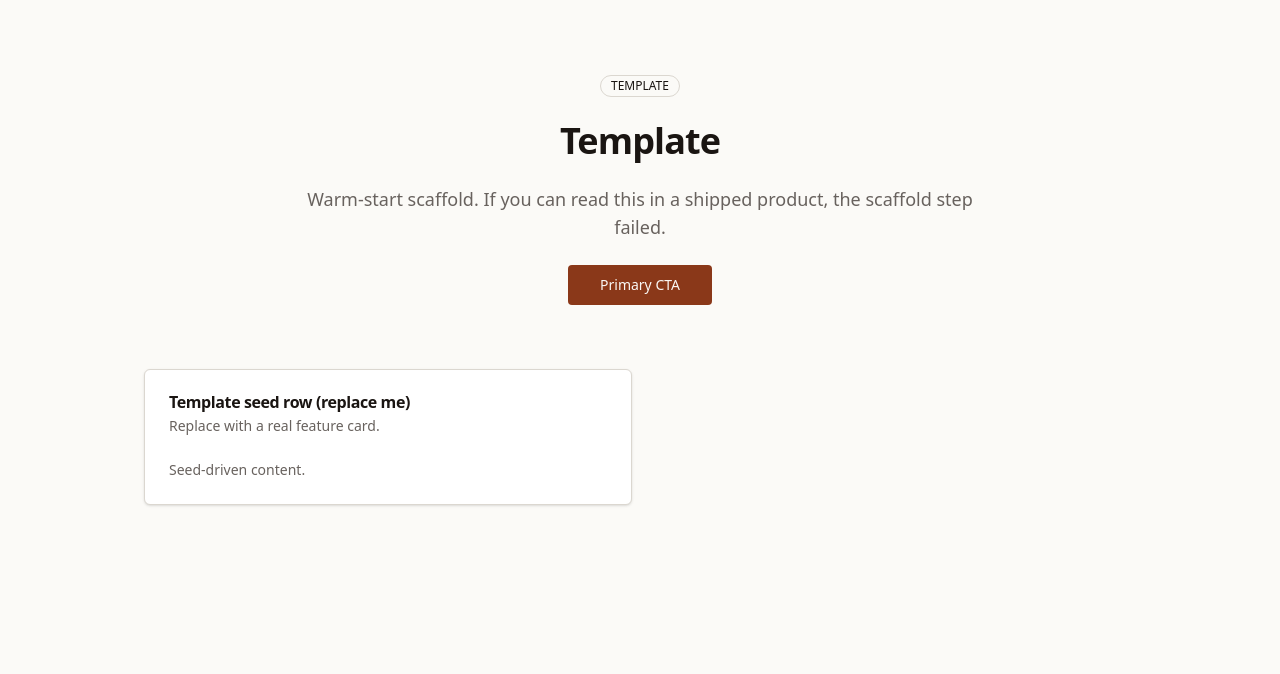
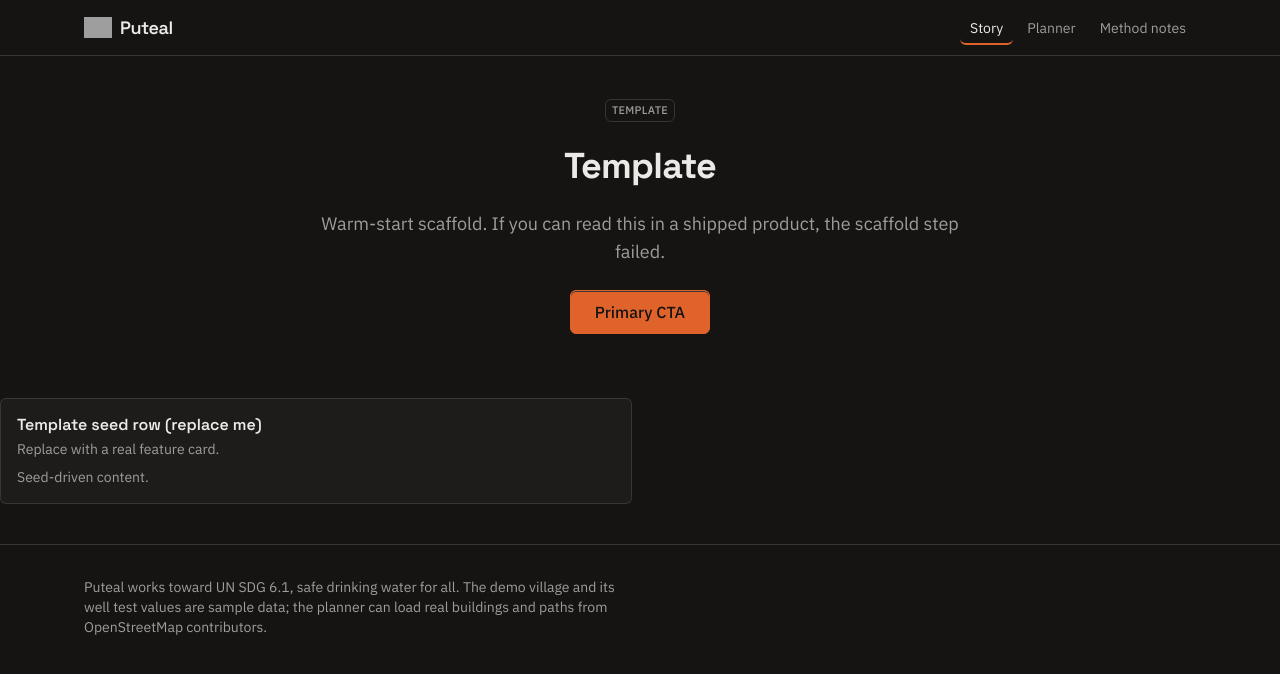
Before and after one commit to mericcintosun/puteal, a Next.js app: page / in a window 1280 px wide. Shown: the top 674 px of the page. Built offline with nearby package versions, Linux system fonts and the light colour scheme; grey boxes are pictures that could not be loaded.

Commit message:
feat: D8 graphite tokens, fonts and restyled primitives

```diff
--- a/app/globals.css
+++ b/app/globals.css
@@ -1,30 +1,37 @@
 @import "tailwindcss";
 
-/* shadcn-style design tokens. The ONLY place colors live: restyle a project by
-   editing these variables from IDENTITY.md; components never carry hex.
-   TEMPLATE placeholder palette: warm neutral, deliberately NOT the navy ground +
-   teal accent the scaffold rules ban, so a token the scaffold forgets to
-   rewrite cannot reintroduce that look. Every value below is replaced. */
+/* Puteal tokens. Every hex below comes from the IDENTITY.md key block
+   (D8 graphite: warm graphite ground, one warm-orange light, olive second).
+   Components never carry a raw hex; they use these variables. */
 :root {
-  --background: oklch(0.985 0.004 80);
-  --foreground: oklch(0.2 0.01 60);
-  --card: oklch(1 0 0);
-  --card-foreground: oklch(0.2 0.01 60);
-  --popover: oklch(1 0 0);
-  --popover-foreground: oklch(0.2 0.01 60);
-  --primary: oklch(0.45 0.12 40);
-  --primary-foreground: oklch(0.98 0.005 80);
-  --secondary: oklch(0.94 0.008 80);
-  --secondary-foreground: oklch(0.25 0.01 60);
-  --muted: oklch(0.94 0.008 80);
-  --muted-foreground: oklch(0.5 0.01 60);
-  --accent: oklch(0.92 0.02 60);
-  --accent-foreground: oklch(0.2 0.01 60);
-  --destructive: oklch(0.55 0.19 25);
-  --destructive-foreground: oklch(0.98 0 0);
-  --border: oklch(0.88 0.01 80);
-  --input: oklch(0.88 0.01 80);
-  --ring: oklch(0.45 0.12 40);
+  --background: #151413;
+  --foreground: #eceae6;
+  --card: #1d1c1a;
+  --card-foreground: #eceae6;
+  --popover: #1d1c1a;
+  --popover-foreground: #eceae6;
+  --primary: #e0632c;
+  --primary-foreground: #151413;
+  --secondary: #262421;
+  --secondary-foreground: #eceae6;
+  --muted: #262421;
+  --muted-foreground: color-mix(in srgb, #eceae6 64%, #151413);
+  --accent: #262421;
+  --accent-foreground: #eceae6;
+  --destructive: #ef6a5a;
+  --destructive-foreground: #151413;
+  --border: #38352f;
+  --input: #38352f;
+  --ring: #e0632c;
+
+  --deep: #262421;
+  --olive: #8a9a5b;
+  --ok: #69a56f;
+  --warn: #e0b84e;
+  --bad: #ef6a5a;
+  /* the 1px lighter top edge every D8 panel carries */
+  --edge: color-mix(in srgb, #eceae6 14%, #1d1c1a);
+
   --radius: 0.375rem;
 }
 
@@ -48,13 +55,102 @@
   --color-border: var(--border);
   --color-input: var(--input);
   --color-ring: var(--ring);
-  --radius-sm: calc(var(--radius) - 4px);
-  --radius-md: calc(var(--radius) - 2px);
+  --color-deep: var(--deep);
+  --color-olive: var(--olive);
+  --color-ok: var(--ok);
+  --color-warn: var(--warn);
+  --color-bad: var(--bad);
+  --color-edge: var(--edge);
+
+  /* RADIUS soft: 0.375rem on every card, panel and control */
+  --radius-sm: var(--radius);
+  --radius-md: var(--radius);
   --radius-lg: var(--radius);
-  --radius-xl: calc(var(--radius) + 4px);
+  --radius-xl: var(--radius);
+
+  --font-sans: var(--font-plex), "IBM Plex Sans", "Helvetica Neue", Arial, sans-serif;
+  --font-display: var(--font-grotesk), "Space Grotesk", "Trebuchet MS", Arial, sans-serif;
+}
+
+html {
+  color-scheme: dark;
 }
 
 body {
   background: var(--background);
   color: var(--foreground);
+  font-family: var(--font-sans);
 }
+
+h1,
+h2 {
+  font-family: var(--font-display);
+  letter-spacing: -0.02em;
+}
+
+::selection {
+  background: var(--primary);
+  color: var(--primary-foreground);
+}
+
+/* Lenis (smooth scrolling root) */
+html.lenis,
+html.lenis body {
+  height: auto;
+}
+.lenis.lenis-smooth {
+  scroll-behavior: auto !important;
+}
+.lenis.lenis-stopped {
+  overflow: hidden;
+}
+
+/* MOTION M4 wipe: clip-path inset reveal, 600ms. The only keyframe block. */
+@keyframes puteal-wipe {
+  from {
+    clip-path: inset(0 100% 0 0);
+  }
+  to {
+    clip-path: inset(0 0 0 0);
+  }
+}
+.puteal-wipe {
+  animation: puteal-wipe 600ms cubic-bezier(0.65, 0, 0.35, 1) both;
+}
+.puteal-wipe.puteal-wipe-2 {
+  animation-delay: 120ms;
+}
+.puteal-wipe.puteal-wipe-3 {
+  animation-delay: 240ms;
+}
+
+@media (prefers-reduced-motion: reduce) {
+  .puteal-wipe,
+  .puteal-wipe.puteal-wipe-2,
+  .puteal-wipe.puteal-wipe-3 {
+    animation: none;
+    clip-path: none;
+  }
+}
+
+/* Route cards print alone, on white paper, in ink. */
+@media print {
+  body * {
+    visibility: hidden;
+  }
+  .puteal-print,
+  .puteal-print * {
+    visibility: visible;
+    color: #151413 !important;
+    background: transparent !important;
+    border-color: #38352f !important;
+  }
+  .puteal-print {
+    position: absolute;
+    inset: 0 auto auto 0;
+    width: 100%;
+  }
+  .puteal-noprint {
+    display: none !important;
+  }
+}
--- a/app/layout.tsx
+++ b/app/layout.tsx
@@ -1,18 +1,33 @@
 import type { Metadata } from "next";
+import { IBM_Plex_Sans, Space_Grotesk } from "next/font/google";
+import { SiteHeader } from "@/components/site-header";
+import { SmoothScroll } from "@/components/smooth-scroll";
 import "./globals.css";
 
-// TEMPLATE: replace the title and description with the product's real name
-// and one-liner during scaffold. No placeholder copy may survive.
+const grotesk = Space_Grotesk({ subsets: ["latin"], display: "swap", variable: "--font-grotesk" });
+const plex = IBM_Plex_Sans({ subsets: ["latin"], weight: ["400", "500", "600"], display: "swap", variable: "--font-plex" });
+
 export const metadata: Metadata = {
-  title: "App",
-  description: "Replace with the product one-liner.",
+  title: "Puteal: send every household to a safe well",
+  description:
+    "A village map for arsenic-affected Bangladesh that matches each household to a safe tubewell along real footpaths, keeps pumps from overcrowding, and shows where one new deep well would help most.",
 };
 
 export default function RootLayout({ children }: { children: React.ReactNode }) {
   return (
-    <html lang="en">
+    <html lang="en" className={`${grotesk.variable} ${plex.variable}`}>
       <body className="min-h-screen antialiased">
-        <main className="mx-auto max-w-5xl px-4 py-8">{children}</main>
+        <SmoothScroll />
+        <SiteHeader />
+        <main>{children}</main>
+        <footer className="puteal-noprint border-t border-border">
+          <div className="mx-auto max-w-6xl px-5 py-8 text-sm text-muted-foreground">
+            <p className="max-w-prose">
+              Puteal works toward UN SDG 6.1, safe drinking water for all. The demo village and its well test values are
+              sample data; the planner can load real buildings and paths from OpenStreetMap contributors.
+            </p>
+          </div>
+        </footer>
       </body>
     </html>
   );
--- /dev/null
+++ b/components/site-header.tsx
@@ -0,0 +1,48 @@
+"use client";
+
+import Link from "next/link";
+import { usePathname } from "next/navigation";
+import { BrandMark } from "@/components/brand-mark";
+import { cn } from "@/lib/utils";
+
+const NAV = [
+  { href: "/", label: "Story" },
+  { href: "/play", label: "Planner" },
+  { href: "/notes", label: "Method notes" },
+];
+
+// HEADER row: solid ground, border-b in LINE, sticky.
+export function SiteHeader() {
+  const pathname = usePathname();
+  return (
+    <header className="puteal-noprint sticky top-0 z-40 h-14 border-b border-border bg-background">
+      <div className="mx-auto flex h-full max-w-6xl items-center justify-between gap-4 px-5">
+        <Link href="/" className="flex items-center gap-2">
+          <BrandMark />
+          <span className="font-display text-lg font-semibold tracking-tight">Puteal</span>
+        </Link>
+        <nav aria-label="Main">
+          <ul className="flex items-center gap-1 text-sm">
+            {NAV.map((item) => {
+              const active = item.href === "/" ? pathname === "/" : pathname.startsWith(item.href);
+              return (
+                <li key={item.href}>
+                  <Link
+                    href={item.href}
+                    aria-current={active ? "page" : undefined}
+                    className={cn(
+                      "rounded-md border-b-2 px-2.5 py-1.5 transition-colors",
+                      active ? "border-primary text-foreground" : "border-transparent text-muted-foreground hover:text-foreground"
+                    )}
+                  >
+                    {item.label}
+                  </Link>
+                </li>
+              );
+            })}
+          </ul>
+        </nav>
+      </div>
+    </header>
+  );
+}
--- /dev/null
+++ b/components/smooth-scroll.tsx
@@ -0,0 +1,24 @@
+"use client";
+
+import { useEffect, useState } from "react";
+import { ReactLenis } from "lenis/react";
+
+/**
+ * Kit K3, signature 1 (part one): the Lenis smooth-scrolling root.
+ * Mounted beside the page (not around it) so the page never remounts, and never mounted
+ * when the reader asks for reduced motion. Components reach it through useLenis().
+ */
+export function SmoothScroll() {
+  const [enabled, setEnabled] = useState(false);
+
+  useEffect(() => {
+    const mq = window.matchMedia("(prefers-reduced-motion: reduce)");
+    const update = () => setEnabled(!mq.matches);
+    update();
+    mq.addEventListener("change", update);
+    return () => mq.removeEventListener("change", update);
+  }, []);
+
+  if (!enabled) return null;
+  return <ReactLenis root options={{ lerp: 0.12 }}>{null}</ReactLenis>;
+}
--- a/components/ui/badge.tsx
+++ b/components/ui/badge.tsx
@@ -2,23 +2,27 @@ import * as React from "react";
 import { cva, type VariantProps } from "class-variance-authority";
 import { cn } from "@/lib/utils";
 
+// Square-ish tags with the soft radius. State colors (ok, warn, bad) mark state only, never brand.
 const badgeVariants = cva(
-  "inline-flex items-center rounded-full border px-2.5 py-0.5 text-xs font-medium transition-colors",
+  "inline-flex items-center gap-1 rounded-md border px-1.5 py-0.5 text-[11px] font-medium uppercase tracking-wide",
   {
     variants: {
       variant: {
-        default: "border-transparent bg-primary text-primary-foreground",
-        secondary: "border-transparent bg-secondary text-secondary-foreground",
-        outline: "border-border text-foreground",
-        destructive: "border-transparent bg-destructive text-destructive-foreground",
+        default: "border-primary bg-primary text-primary-foreground",
+        secondary: "border-border bg-secondary text-secondary-foreground",
+        outline: "border-border text-muted-foreground",
+        ok: "border-ok bg-deep text-ok",
+        warn: "border-warn bg-deep text-warn",
+        bad: "border-bad bg-deep text-bad",
+        destructive: "border-bad bg-deep text-bad",
       },
     },
-    defaultVariants: { variant: "default" },
+    defaultVariants: { variant: "outline" },
   }
 );
 
-function Badge({ className, variant, ...props }: React.ComponentProps<"div"> & VariantProps<typeof badgeVariants>) {
-  return <div className={cn(badgeVariants({ variant }), className)} {...props} />;
+function Badge({ className, variant, ...props }: React.ComponentProps<"span"> & VariantProps<typeof badgeVariants>) {
+  return <span className={cn(badgeVariants({ variant }), className)} {...props} />;
 }
 
 export { Badge, badgeVariants };
--- a/components/ui/button.tsx
+++ b/components/ui/button.tsx
@@ -3,22 +3,27 @@ import { Slot } from "@radix-ui/react-slot";
 import { cva, type VariantProps } from "class-variance-authority";
 import { cn } from "@/lib/utils";
 
+// D8 graphite: compact controls, soft 0.375rem corners, 1px lighter top edge on panels.
+// The filled orange variant is reserved for the one primary action on a screen.
 const buttonVariants = cva(
-  "inline-flex items-center justify-center gap-2 whitespace-nowrap rounded-md text-sm font-medium transition-colors focus-visible:outline-none focus-visible:ring-2 focus-visible:ring-ring disabled:pointer-events-none disabled:opacity-50 [&_svg]:size-4 [&_svg]:shrink-0",
+  "inline-flex items-center justify-center gap-2 whitespace-nowrap rounded-md text-sm font-medium transition-colors focus-visible:outline-none focus-visible:ring-2 focus-visible:ring-ring focus-visible:ring-offset-2 focus-visible:ring-offset-background disabled:pointer-events-none disabled:opacity-50 [&_svg]:size-4 [&_svg]:shrink-0",
   {
     variants: {
       variant: {
-        default: "bg-primary text-primary-foreground hover:bg-primary/90",
-        secondary: "bg-secondary text-secondary-foreground hover:bg-secondary/80",
-        outline: "border border-border bg-transparent hover:bg-accent hover:text-accent-foreground",
-        ghost: "hover:bg-accent hover:text-accent-foreground",
-        destructive: "bg-destructive text-destructive-foreground hover:bg-destructive/90",
-        link: "text-primary underline-offset-4 hover:underline",
+        default:
+          "border border-primary bg-primary text-primary-foreground shadow-[inset_0_1px_0_0_var(--edge)] hover:bg-primary/90",
+        secondary:
+          "border border-border border-t-edge bg-secondary text-secondary-foreground hover:bg-card",
+        outline:
+          "border border-border border-t-edge bg-card text-foreground hover:border-primary/70 hover:text-foreground",
+        ghost: "text-muted-foreground hover:bg-secondary hover:text-foreground",
+        destructive: "border border-bad bg-transparent text-bad hover:bg-secondary",
+        link: "h-auto px-0 text-primary underline decoration-primary/50 underline-offset-4 hover:decoration-primary",
       },
       size: {
-        default: "h-9 px-4 py-2",
-        sm: "h-8 rounded-md px-3 text-xs",
-        lg: "h-10 rounded-md px-8",
+        default: "h-9 px-3.5",
+        sm: "h-8 px-2.5 text-xs",
+        lg: "h-11 px-6 text-base",
         icon: "h-9 w-9",
       },
     },
--- a/components/ui/card.tsx
+++ b/components/ui/card.tsx
@@ -1,23 +1,29 @@
 import * as React from "react";
 import { cn } from "@/lib/utils";
 
+// D8 graphite panel: warm grey surface, LINE border, 1px lighter top edge, soft radius, dense padding.
 function Card({ className, ...props }: React.ComponentProps<"div">) {
-  return <div className={cn("rounded-lg border border-border bg-card text-card-foreground shadow-sm", className)} {...props} />;
+  return (
+    <div
+      className={cn("rounded-md border border-border border-t-edge bg-card text-card-foreground", className)}
+      {...props}
+    />
+  );
 }
 function CardHeader({ className, ...props }: React.ComponentProps<"div">) {
-  return <div className={cn("flex flex-col gap-1.5 p-6", className)} {...props} />;
+  return <div className={cn("flex flex-col gap-1 p-4 pb-2", className)} {...props} />;
 }
 function CardTitle({ className, ...props }: React.ComponentProps<"div">) {
-  return <div className={cn("font-semibold leading-none tracking-tight", className)} {...props} />;
+  return <div className={cn("font-display text-base font-semibold leading-tight", className)} {...props} />;
 }
 function CardDescription({ className, ...props }: React.ComponentProps<"div">) {
   return <div className={cn("text-sm text-muted-foreground", className)} {...props} />;
 }
 function CardContent({ className, ...props }: React.ComponentProps<"div">) {
-  return <div className={cn("p-6 pt-0", className)} {...props} />;
+  return <div className={cn("p-4 pt-0", className)} {...props} />;
 }
 function CardFooter({ className, ...props }: React.ComponentProps<"div">) {
-  return <div className={cn("flex items-center p-6 pt-0", className)} {...props} />;
+  return <div className={cn("flex items-center gap-2 border-t border-border p-4", className)} {...props} />;
 }
 
 export { Card, CardHeader, CardTitle, CardDescription, CardContent, CardFooter };
--- a/components/ui/input.tsx
+++ b/components/ui/input.tsx
@@ -6,7 +6,7 @@ function Input({ className, type, ...props }: React.ComponentProps<"input">) {
     <input
       type={type}
       className={cn(
-        "flex h-9 w-full rounded-md border border-input bg-transparent px-3 py-1 text-sm shadow-sm transition-colors placeholder:text-muted-foreground focus-visible:outline-none focus-visible:ring-2 focus-visible:ring-ring disabled:cursor-not-allowed disabled:opacity-50",
+        "flex h-9 w-full rounded-md border border-input bg-deep px-3 py-1 text-sm text-foreground transition-colors placeholder:text-muted-foreground focus-visible:border-primary focus-visible:outline-none focus-visible:ring-1 focus-visible:ring-ring disabled:cursor-not-allowed disabled:opacity-50",
         className
       )}
       {...props}
--- a/package.json
+++ b/package.json
@@ -12,7 +12,10 @@
     "@radix-ui/react-slot": "^1.1.2",
     "class-variance-authority": "^0.7.1",
     "clsx": "^2.1.1",
+    "lenis": "^1.3.27",
     "lucide-react": "^0.474.0",
+    "maplibre-gl": "^5.6.0",
+    "motion": "^14.14.0",
     "next": "^15.4.5",
     "react": "^19.1.0",
     "react-dom": "^19.1.0",
```
